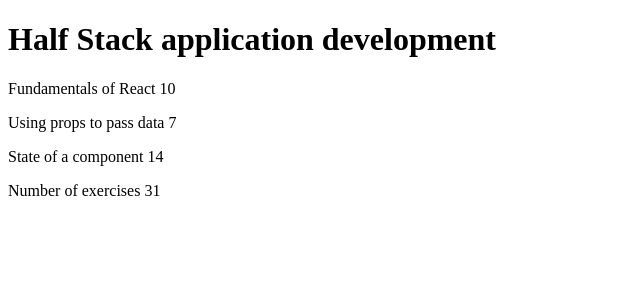
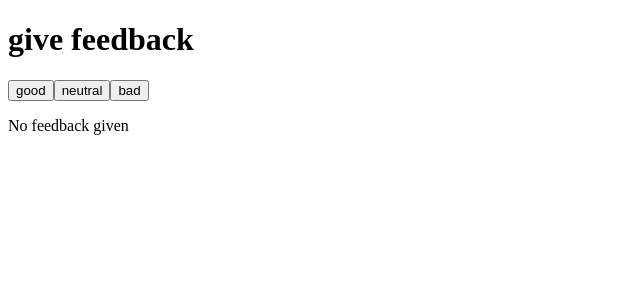
Before and after one commit to drewbdoo/React_Day_1, a React (Create React App) app: page / in a window 1280 px wide. Shown: the top 300 px of the page, without its empty margins (0-640 px from the left). Built offline with nearby package versions, Linux system fonts and the light colour scheme.

Commit message:
submitting excercises 1.4-1.11

```diff
--- a/src/App.js
+++ b/src/App.js
@@ -1,7 +1,6 @@
 //Exercise 1.1
 
 // import React from "react";
-
 // const App = () => {
 //   const Header = (props) => {
 //     return <h1>{props.course}</h1>;
@@ -23,64 +22,359 @@
 //   const exercises2 = 7;
 //   const part3 = "State of a component";
 //   const exercises3 = 14;
-
 //   return (
 //     <div>
 //       <Header course={course} />
 //       <Content name={part1} total={exercises1} />
 //       <Content name={part2} total={exercises2} />
 //       <Content name={part3} total={exercises3} />
-
 //       <Total />
 //     </div>
 //   );
 // };
-
 // export default App;
 
 
+
 ///Exercise 1.2
-import React from "react";
 
-const App = () => {
-  const Header = (props) => {
-    return <h1>{props.course}</h1>;
-  };
+// import React from "react";
+// const App = () => {
+//   const Header = (props) => {
+//     return <h1>{props.course}</h1>;
+//   };
+//   const Part = (props) => {
+//     return(
+//       <p>{props.part} {props.total}</p>
+//       )
+//   };
+// const Content = () => {
+//   return(
+//     <div>
+//       <Part part={part1} total={exercises1}/>
+//       <Part part={part2} total={exercises2}/>
+//       <Part part={part3} total={exercises3}/>
+//     </div>
+//   )
+// }
+//   const Total = () => {
+//     return <p>Number of exercises {exercises1 + exercises2 + exercises3}</p>;
+//   };
+//   const course = "Half Stack application development";
+//   const part1 = "Fundamentals of React";
+//   const exercises1 = 10;
+//   const part2 = "Using props to pass data";
+//   const exercises2 = 7;
+//   const part3 = "State of a component";
+//   const exercises3 = 14;
+//   return (
+//     <div>
+//      <Header course={course} />
+//      <Content/>
+//      <Total />
+//     </div>
+//   );
+// };
+// export default App;
 
-  const Part = (props) => {
-    return(
-      <p>{props.part} {props.total}</p>
-      )
-  };
 
-const Content = () => {
-  return(
+
+// Exercise 1.3
+
+// import React from "react";
+// const Header = (props) => {
+//   return <h1>{props.course}</h1>;
+// };
+// const App = () => {
+//   const Part = (props) => {
+//     return (
+//       <p>
+//         {props.name} {props.exercises}
+//       </p>
+//     )
+//   }
+//   const Content = () => {
+//     return (
+//       <div>
+//        <Part name={part1.name} exercises={part1.exercises} />
+//        <Part name={part2.name} exercises={part2.exercises} />
+//        <Part name={part3.name} exercises={part3.exercises} />
+//       </div>
+//     )
+//   }
+//   const course = 'Half Stack application development'
+//   const part1 = {
+//     name: 'Fundamentals of React',
+//     exercises: 10
+//   }
+//   const part2 = {
+//     name: 'Using props to pass data',
+//     exercises: 7
+//   }
+//   const part3 = {
+//     name: 'State of a component',
+//     exercises: 14
+//   }
+//   const Total = () => {
+//   return <p>Number of exercises {part1.exercises + part2.exercises + part3.exercises}</p>;
+// };
+//   return (
+//     <div>
+//       <Header course={course} />
+//       <Content />
+//       <Total />
+//     </div>
+//   );
+// };
+// export default App;
+
+
+
+//Exercise 1.4
+
+// import React from "react";
+// const Header = (props) => {
+//   return <h1>{props.course}</h1>;
+// };
+// const Part = (props) => {
+//   return (
+//     <p>
+//       {props.name} {props.excercises}
+//     </p>
+//   );
+// };
+// const Content = (props) => {
+//   return (
+//     <div>
+//       <Part name={props.parts[0].name} excercises={props.parts[0].exercises} />
+//       <Part name={props.parts[1].name} excercises={props.parts[1].exercises} />
+//       <Part name={props.parts[2].name} excercises={props.parts[2].exercises} />
+//     </div>
+//   );
+// };
+// const Total = (props) => {
+//   return (
+//     <p>
+//       Number of excercises{" "}
+//       {props.parts[0].exercises +
+//         props.parts[1].exercises +
+//         props.parts[2].exercises}
+//     </p>
+//   );
+// };
+// const App = () => {
+//   const course = 'Half Stack application development'
+//   const parts = [
+//     {
+//       name: 'Fundamentals of React',
+//       exercises: 10
+//     },
+//     {
+//       name: 'Using props to pass data',
+//       exercises: 7
+//     },
+//     {
+//       name: 'State of a component',
+//       exercises: 14
+//     }
+//   ]
+//   return (
+//     <div>
+//       <Header course={course} />
+//       <Content parts={parts} />
+//       <Total parts={parts} />
+//     </div>
+//   );
+// };
+// export default App;
+
+
+
+//Exervice 1.5
+
+// import React from "react";
+// const Header = (props) => {
+//   return <h1>{props.course.name}</h1>;
+// };
+// const Part = (props) => {
+//   return (
+//     <p>
+//       {props.name} {props.excercises}
+//     </p>
+//   );
+// };
+// const Content = (props) => {
+//   return (
+//     <div>
+//       <Part name={props.parts[0].name} excercises={props.parts[0].exercises} />
+//       <Part name={props.parts[1].name} excercises={props.parts[1].exercises} />
+//       <Part name={props.parts[2].name} excercises={props.parts[2].exercises} />
+//     </div>
+//   );
+// };
+// const Total = (props) => {
+//   return (
+//     <p>
+//       Number of excercises{" "}
+//       {props.parts[0].exercises +
+//         props.parts[1].exercises +
+//         props.parts[2].exercises}
+//     </p>
+//   );
+// };
+// const App = () => {
+//   const course = {
+//     name: "Half Stack application development",
+//     parts: [
+//       {
+//         name: "Fundamentals of React",
+//         exercises: 10,
+//       },
+//       {
+//         name: "Using props to pass data",
+//         exercises: 7,
+//       },
+//       {
+//         name: "State of a component",
+//         exercises: 14,
+//       },
+//     ],
+//   };
+//   return (
+//     <div>
+//       <Header course={course} />
+//       <Content parts={course.parts} />
+//       <Total parts={course.parts} />
+//     </div>
+//   );
+// };
+// export default App;
+
+
+
+//Exercise 1.6
+
+// import { useState } from 'react'
+// const App = () => {
+//   const Header = () => <h1>give feedback</h1>
+//   const Stats = (props) => {
+//     return (
+//       <div>
+//         <tr>
+//           <td>{props.name}</td>
+//           <td>{props.num}</td>
+//         </tr>
+//       </div>
+//     );
+//   };
+//   const Statistics = () => {
+//     return (
+//       <div>
+//         <h1>statistics</h1>
+//         <tbody>
+//           <Stats name="good" num={good} />
+//           <Stats name="neutral" num={neutral} />
+//           <Stats name="bad" num={bad} />
+//         </tbody>
+//       </div>
+//     )
+//   }
+//   const [good, setGood] = useState(0)
+//   const [neutral, setNeutral] = useState(0)
+//   const [bad, setBad] = useState(0)
+//   return (
+//     <div>
+//       <Header />
+//       <button onClick={() => setGood(good + 1)}>good</button>
+//       <button onClick={() => setNeutral(neutral + 1)}>neutral</button>
+//       <button onClick={() => setBad(bad + 1)}>bad</button>
+//       <Statistics />
+//     </div>
+//   )
+// }
+// export default App
+
+
+
+//Exercise 1.7 and 1.8 kinda mixed together, 1.9, 1.10. and 1.11 are comment on the lines where they were added
+
+import { useState } from 'react'
+
+//Exercise 1.10
+const StatisticLine = (props) => {
+  return (
+    //Exercise 1.11
+    <tr>
+      <td>{props.name}</td>
+      <td>{props.num}</td>
+    </tr>
+  );
+};
+const Statistics = (props) => {
+  //Exercise 1.9
+  if (props.total === 0) {
+    return (<p>No feedback given</p>)
+  }
+  return (
     <div>
-      <Part part={part1} total={exercises1}/>
-      <Part part={part2} total={exercises2}/>
-      <Part part={part3} total={exercises3}/>
+      <h1>statistics</h1>
+      {/* Exercise 1.11 cont. */}
+      <table>
+        <tbody>
+
+          <StatisticLine name="good " num={props.good} />
+          <StatisticLine name="neutral " num={props.neutral} />
+          <StatisticLine name="bad " num={props.bad} />
+          <StatisticLine name="all" num={props.total} />
+          <StatisticLine name="average" num={props.average} />
+          <StatisticLine name="positive" num={props.positive} />
+        </tbody>
+      </table>
     </div>
   )
 }
-  const Total = (props) => {
-    return <p>Number of exercises {exercises1 + exercises2 + exercises3}</p>;
-  };
-  const course = "Half Stack application development";
-  const part1 = "Fundamentals of React";
-  const exercises1 = 10;
-  const part2 = "Using props to pass data";
-  const exercises2 = 7;
-  const part3 = "State of a component";
-  const exercises3 = 14;
+const Button = ({ onClick, text }) => (
+  <button onClick={onClick}>
+    {text}
+  </button>
+)
+const App = () => {
+  const Header = () => <h1>give feedback</h1>
+  const [good, setGood] = useState(0)
+  const [neutral, setNeutral] = useState(0)
+  const [bad, setBad] = useState(0)
+  const total = good + neutral + bad
+  const average = () => {
+    let ave = (good - bad)
+    let overAll = (ave / total)
+    return overAll;
+  }
+  const positive = () => {
+    return (100 * good / total);
 
+  }
+  const statProps = {
+    good: good,
+    bad: bad,
+    neutral: neutral,
+    total: total,
+    average: average(),
+    positive: positive(),
+  }
+  const handleGoodClick = () =>
+    setGood(good + 1)
+  const handleNeutralClick = () =>
+    setNeutral(neutral + 1)
+  const handleBadClick = () =>
+    setBad(bad + 1)
   return (
     <div>
-      <Header course={course} />
-     <Content/>
-
-      <Total />
+      <Header />
+      <Button onClick={handleGoodClick} text='good' />
+      <Button onClick={handleNeutralClick} text='neutral' />
+      <Button onClick={handleBadClick} text='bad' />
+      <Statistics {...statProps} />
     </div>
-  );
-};
-
-export default App;
+  )
+}
+export default App
```
